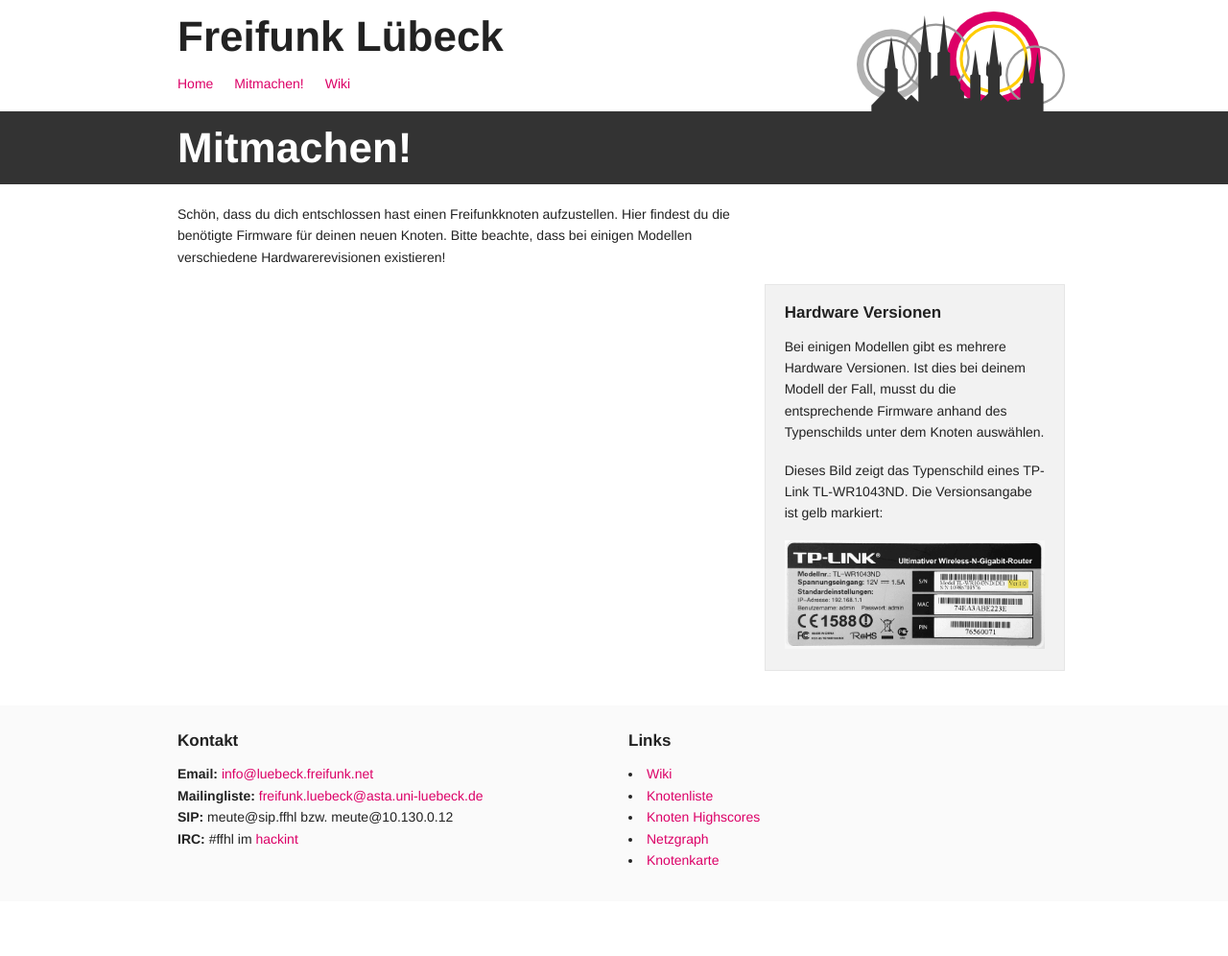
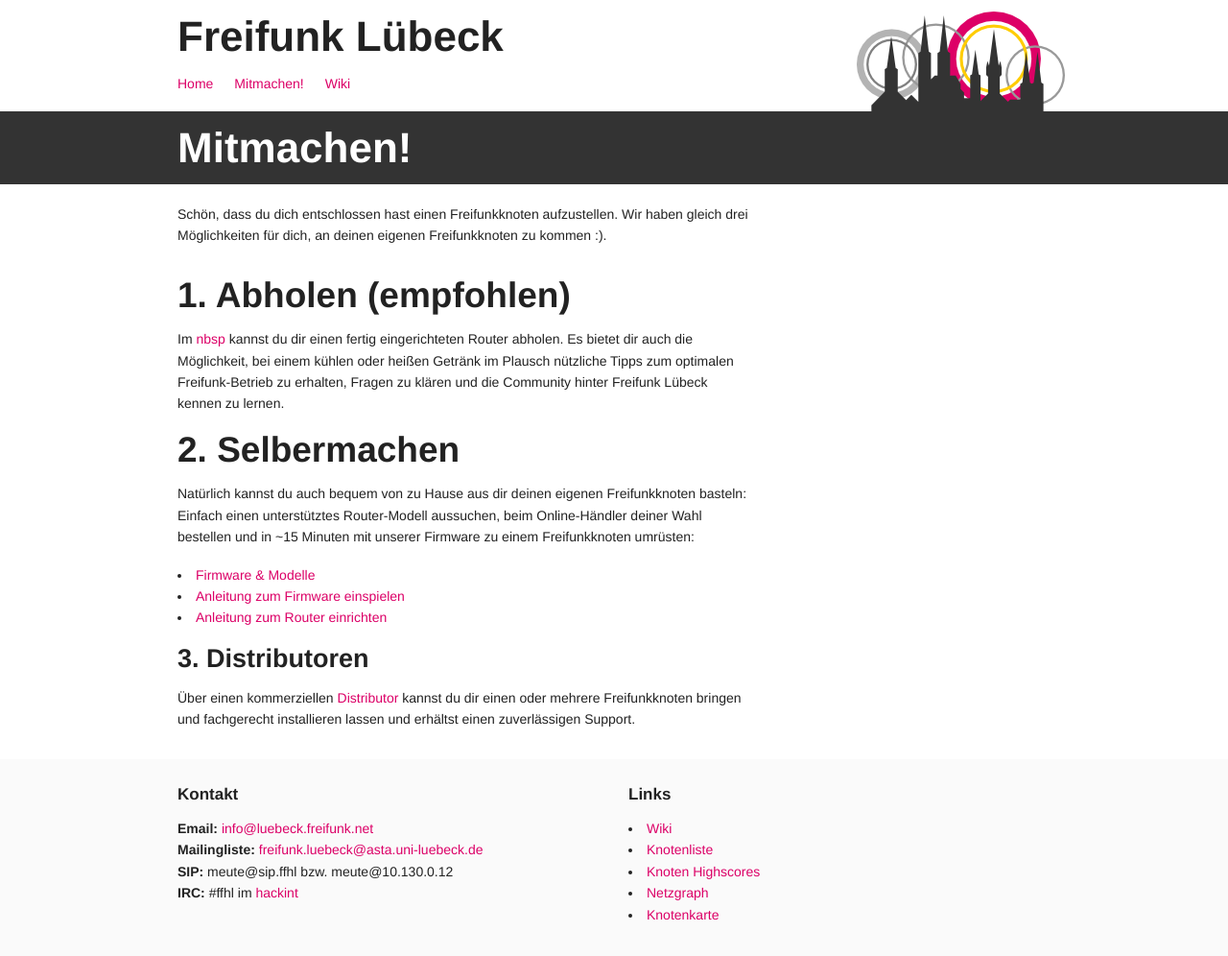
Before and after one commit to ffnord/startseite, a Jekyll site: the page built from mitmachen.html, in a window 1280 px wide. Shown: the whole page at 96% size. Built offline with Jekyll 4.4.1, drawn with Linux system fonts in a browser that asks for light colours; before the commit the page ends 939 px from its top, so only the background shows below that.

Commit message:
Refining collaboration page, "Mitmachen!"
* Listing three ways of how to get your own Freifunk router
  ("Abholen", "Selbermachen", "Distributoren").
* Firmware listing got moved to its own download page.
* yBit is added as the first distributor.
* Links to tutorials for configuring your own Freifunk router added
  (links from and to Freifunk Hamburg PDFs)

```diff
--- a/mitmachen.html
+++ b/mitmachen.html
@@ -12,48 +12,23 @@
 
 <div class="row">
   <div class="eight columns">
-    <p>Schön, dass du dich entschlossen hast einen Freifunkknoten aufzustellen. Hier findest du die benötigte Firmware für deinen neuen Knoten. Bitte beachte, dass bei einigen Modellen verschiedene Hardwarerevisionen existieren!</p>
+    <p>Schön, dass du dich entschlossen hast einen Freifunkknoten aufzustellen. Wir haben gleich drei Möglichkeiten für dich, an deinen eigenen Freifunkknoten zu kommen :).</p>
 
   </div>
 </div>
 
 <div class="row">
   <div class="eight columns">
-    {% for makes in site.firmwares %}
-    <h2>{{ makes[0] }}</h2>
-    <table>
-      <thead>
-        <tr>
-          <th>Model</th>
-          <th>Download</th>
-        </tr>
-      </thead>
-      <tbody>
-        {% for model in makes[1] %}
-        <tr>
-          <td>
-            {{ model[0] }}
-          </td>
-          <td>
-            {% for fw in model[1] %}
-            {% if model[1].size > 1 %}
-            <strong>v{{ fw.hwrev }}:</strong>
-            {% endif %}
-            <a href="{{ fw.url }}">{{ fw.filename }}</a><br/>
-            {% endfor %}
-          </td>
-        </tr>
-        {% endfor %}
-      </tbody>
-    </table>
-    {% endfor %}
-  </div>
-  <div class="four columns panel">
-    <h5>Hardware Versionen</h5>
-    <p>Bei einigen Modellen gibt es mehrere Hardware Versionen. Ist dies bei deinem Modell der Fall, musst du die entsprechende Firmware anhand des Typenschilds unter dem Knoten auswählen.</p>
-    <p>Dieses Bild zeigt das Typenschild eines TP-Link TL-WR1043ND. Die Versionsangabe ist gelb markiert:</p>
-    <a href="images/hardwareversion.png">
-      <img src="images/hardwareversion.png" />
-    </a>
+    <h2>1. Abholen (empfohlen)</h2>
+    <p>Im <a href=http://chaotikum.org/hackerspace:nbsp>nbsp</a> kannst du dir einen fertig eingerichteten Router abholen. Es bietet dir auch die Möglichkeit, bei einem kühlen oder heißen Getränk im Plausch nützliche Tipps zum optimalen Freifunk-Betrieb zu erhalten, Fragen zu klären und die Community hinter Freifunk Lübeck kennen zu lernen.
+    <h2>2. Selbermachen</h2>
+    <p>Natürlich kannst du auch bequem von zu Hause aus dir deinen eigenen Freifunkknoten basteln: Einfach einen unterstütztes Router-Modell aussuchen, beim Online-Händler deiner Wahl bestellen und in ~15 Minuten mit unserer Firmware zu einem Freifunkknoten umrüsten:
+      <ul>
+        <li><a href=/downloads.html>Firmware &amp; Modelle</a></li>
+        <li><a href=https://hamburg.freifunk.net/wp-content/uploads/2013/09/Anleitung-firmware-einspielen.pdf>Anleitung zum Firmware einspielen</a></li>
+        <li><a href=https://hamburg.freifunk.net/wp-content/uploads/2013/09/Anleitung-router-einrichten.pdf>Anleitung zum Router einrichten</a></li>
+      </ul>
+    <h3>3. Distributoren</h3>
+    <p>Über einen kommerziellen <a href=/distributor.html>Distributor</a> kannst du dir einen oder mehrere Freifunkknoten bringen und fachgerecht installieren lassen und erhältst einen zuverlässigen Support.</p>
   </div>
 </div>
```
